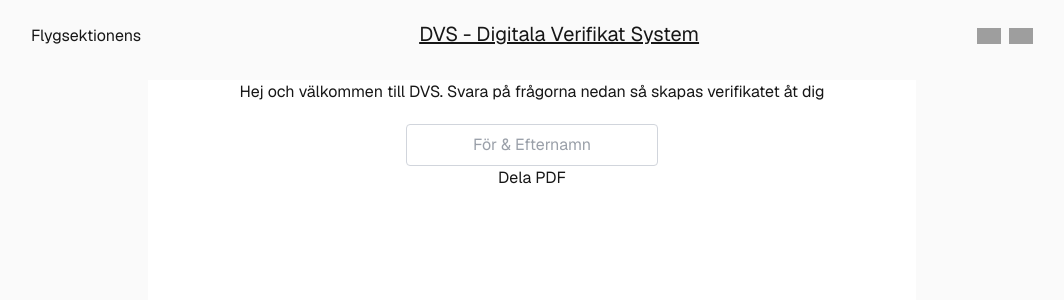
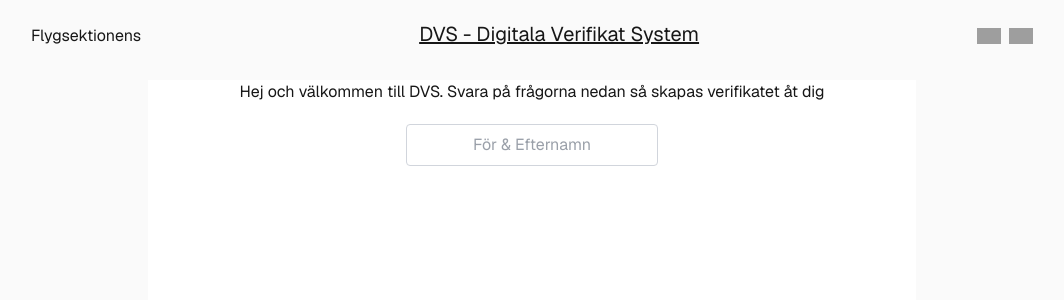
Before and after one commit to VikHolger/DVS, a Next.js app: page /DVS/ in a window 1280 px wide. Shown: the top 300 px of the page, without its empty margins (108-1172 px from the left). Built offline with nearby package versions, Linux system fonts and the light colour scheme; grey boxes are pictures that could not be loaded.

Commit message:
More debugging

```diff
--- a/src/app/page.tsx
+++ b/src/app/page.tsx
@@ -40,6 +40,7 @@ export default function Home() {
     const today = new Date().toISOString().split('T')[0];
     setDate(today);
 
+    try {
       const numReceipts = String(uploadedImages.length);
       let blob: Blob;
       if (V_Type == "Mynt") {
@@ -49,9 +50,13 @@ export default function Home() {
       } else {
         throw new Error("Incorrect V_Type");
       }
-
     setGeneratedBlob(blob);
+    } catch (err) {
+      console.error("PDF generation failed:", err);
+      // optionally show an error message to the user here
+    } finally {
       setIsGenerating(false);
+    }
   }
 
   function handleShareClick() {
@@ -407,7 +412,7 @@ export default function Home() {
               <button onClick={handleGenerateClick} disabled={isGenerating} className="...">
                 {isGenerating ? "Genererar..." : "Generera PDF"}
               </button>
-            ) : (
+            ) : descrition && generatedBlob && (
               <button onClick={handleShareClick} className="...">
                 Dela PDF
               </button>
--- a/src/local/pdfScripts.ts
+++ b/src/local/pdfScripts.ts
@@ -149,6 +149,7 @@ export async function generateMyntPDF(
     alert('Font loading failed. Check console for details.');
     return Promise.reject(error);
   });
+  console.error('generateMyntPDF: reached end of function without returning a Blob');
   return Promise.reject("error");
 }
 
@@ -254,6 +255,7 @@ export function generatePrivatePDF(
     alert('Font loading failed. Check console for details.');
     return Promise.reject(error);
   });
+  console.error('generatePrivatePDF: reached end of function without returning a Blob');
   return Promise.reject("error");
 }
 
```
Lines whose indentation alone changed are shown as unchanged.
